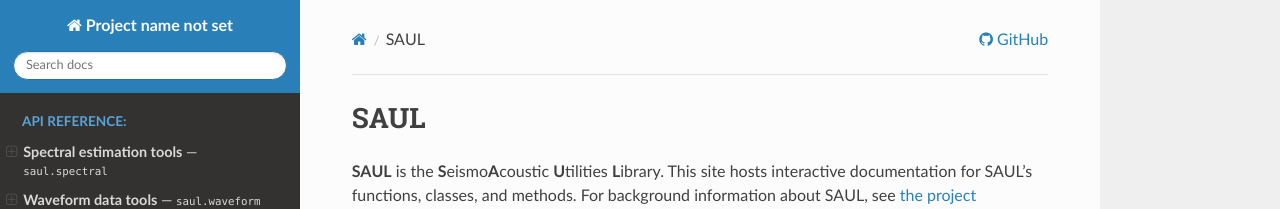
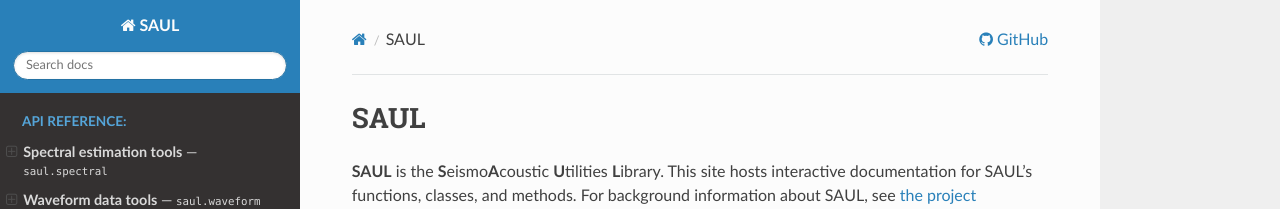
Before and after one commit to liamtoney/saul, a Sphinx documentation site: the page built from docs/index.rst, in a window 1280 px wide. Shown: the top 209 px of the page. Built offline with Sphinx 7.4.7 and the Read the Docs theme 3.1.0, drawn with Linux system fonts in a browser that asks for light colours.

Commit message:
Add project name back in

```diff
--- a/docs/conf.py
+++ b/docs/conf.py
@@ -3,7 +3,9 @@
 
 from importlib import metadata
 
+project = 'SAUL'
 author = 'Liam Toney'
+
 version = metadata.version('saul')  # Must match the name in `pyproject.toml`
 
 # General configuration ----------------------------------------------------------------
```
